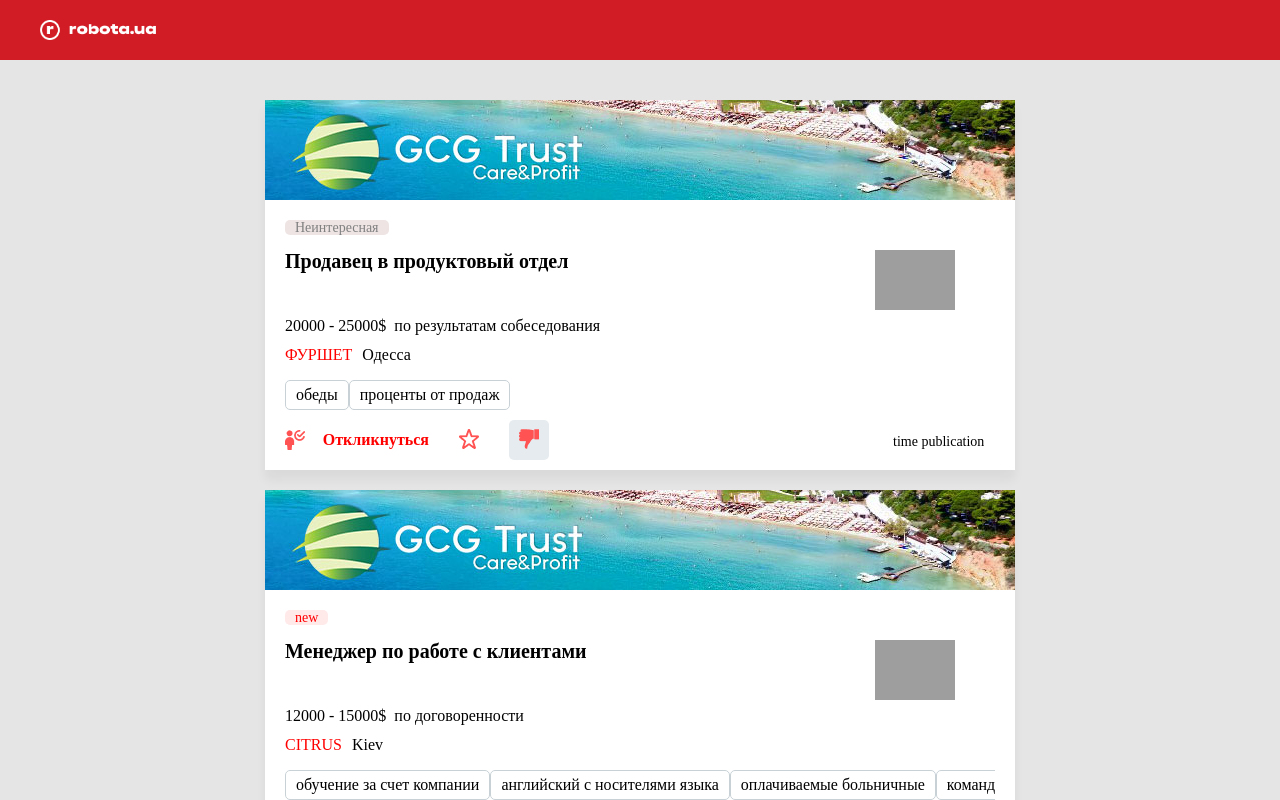
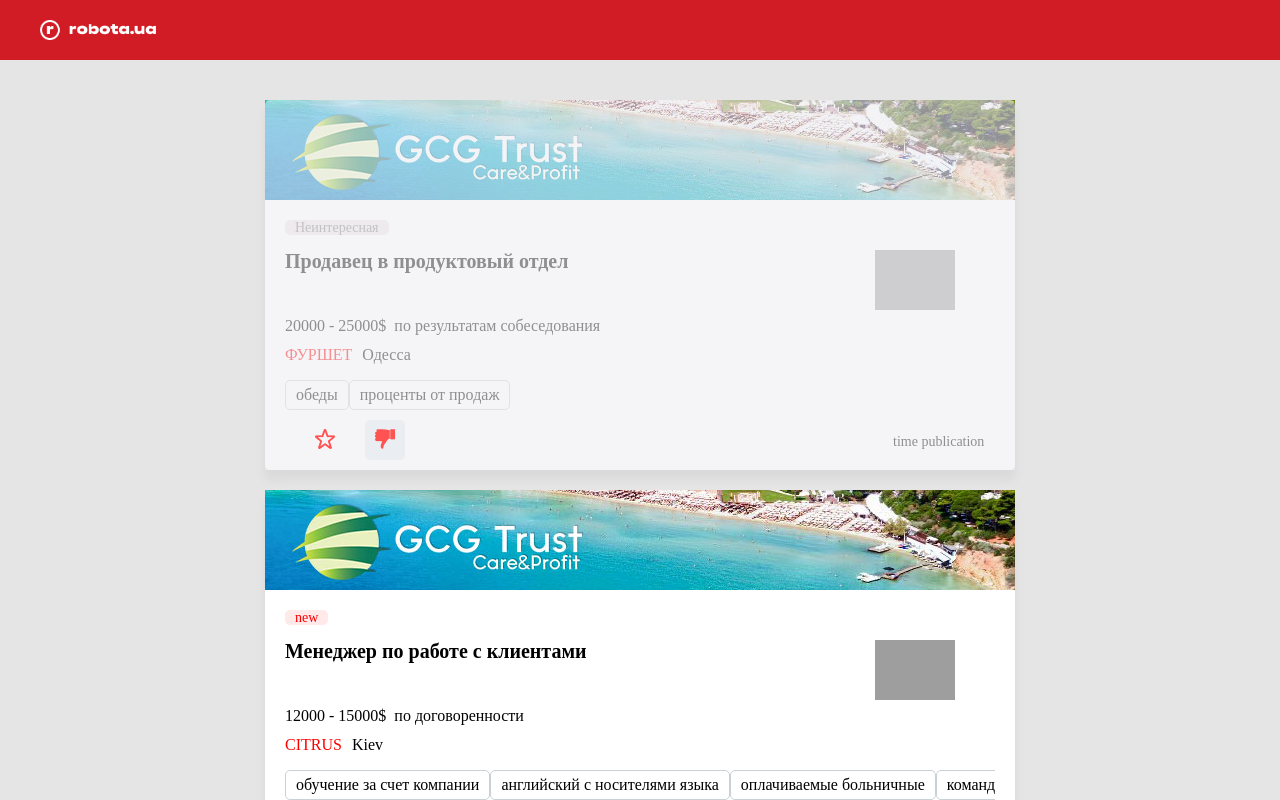
Before and after one commit to AnnaDorosheva/rabotaua-test, a React (Create React App) app: page / in a window 1280 px wide. Both pictures are taken after a click on the button 529 px from the left and 440 px from the top of the page. Shown: the top 800 px of the page. Built offline with nearby package versions, Linux system fonts and the light colour scheme; grey boxes are pictures that could not be loaded; a web font is replaced by a local one.

Commit message:
add dislike styles

```diff
--- a/src/Card/Card.js
+++ b/src/Card/Card.js
@@ -45,11 +45,14 @@
 
   return (
     <div className={s.cardContainer}>
+      {dislike.dislike && <div className={s.dislikeContainer}></div>}
       <img src={banner} alt="banner" className={s.banner} />
       <div className={s.cardContainerText}>
         {dislike.dislike ? (
           <p className={s.statusDislike}>Неинтересная</p>
-        ) : (<p className={s.status}>{props.status}</p>)}
+        ) : (
+          <p className={s.status}>{props.status}</p>
+        )}
         <h2 className={s.vacancy}>{props.header}</h2>
         <p className={s.salary}>
           {props.salary}
@@ -70,9 +73,11 @@
           </ul>
         </div>
         <div className={s.buttons}>
-          <button type="submit" className={s.addButton}>
-            <i className={s.iconAddBatton}></i>Откликнуться
-          </button>
+          {!dislike.dislike && (
+            <button type="submit" className={s.addButton}>
+              <i className={s.iconAddBatton}></i>Откликнуться
+            </button>
+          )}
           <button
             type="button"
             className={followBtnStyle}
--- a/src/Card/Card.module.css
+++ b/src/Card/Card.module.css
@@ -7,8 +7,15 @@
   width: 750px;
   height: 370px;
   background-color: white;
+  border-radius: 5px;
   padding: 0;
   margin: 0;
+}
+.dislikeContainer {
+  position: absolute;
+  z-index: 1;
+  composes: cardContainer;
+  background: rgba(239, 239, 243, 0.6);
 }
 .cardContainerText {
   padding: 0px 20px 20px 20px;
@@ -156,12 +163,14 @@
 .like::before,
 .dislike::before {
   display: inline-block;
+  position: relative;
   content: "";
   width: 20px;
   height: 20px;
   background-image: url("../images/unfollow.png");
   background-size: contain;
   background-position: center;
+  z-index: 2;
 }
 
 .unfavorite::before {
```
